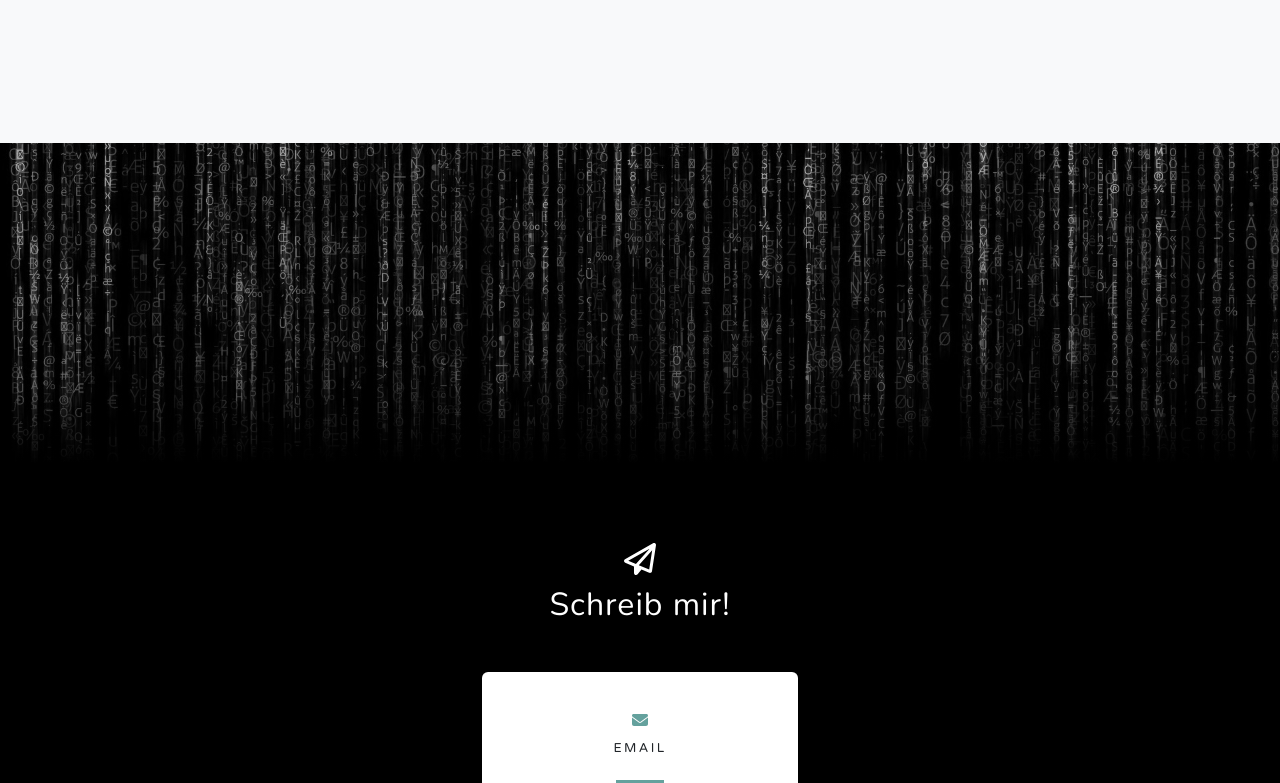
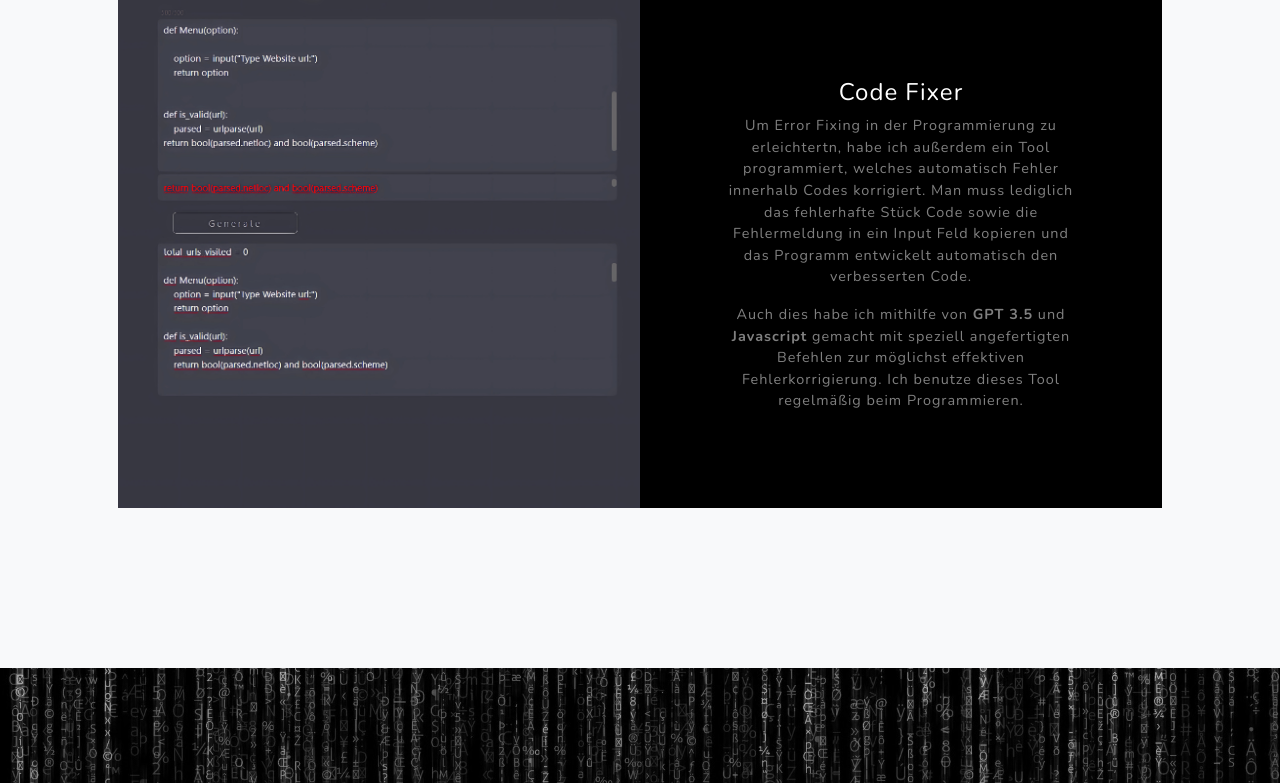
Before and after one commit to Vkastei/TradeCopier.github.io, a plain HTML site: page index.html in a window 1280 px wide. Shown: the part 3623-4406 px from the top of the page. Drawn offline with nearby package versions, Linux system fonts and the light colour scheme.

Commit message:
added another project

```diff
--- a/index.html
+++ b/index.html
@@ -126,6 +126,32 @@
                     </div>
                 </div>
             </div>
+
+            <div class="row gx-0 mb-5 mb-lg-0 justify-content-center">
+                <div class="col-lg-6"><img class="img-fluid" src="assets/img/codefixer.jpg" alt="..." onclick="this.requestFullscreen()" /></div>
+                <div class="col-lg-6">
+                    <div class="bg-black text-center h-100 project">
+                        <div class="d-flex h-100">
+                            <div class="project-text w-100 my-auto text-center text-lg-left">
+                                <h4 class="text-white">Code Fixer</h4>
+                                <p class="mb-0 text-white-50">Um Error Fixing in der Programmierung zu erleichtertn, habe ich außerdem ein Tool programmiert, welches automatisch Fehler innerhalb Codes korrigiert. Man muss lediglich das fehlerhafte Stück Code sowie die Fehlermeldung
+                                    in ein Input Feld kopieren und das Programm entwickelt automatisch den verbesserten Code.
+
+                                </p>
+
+                                <p class="mb-0 text-white-50 mt-3">
+                                    Auch dies habe ich mithilfe von <b>GPT 3.5</b> und <b>Javascript</b> gemacht mit speziell angefertigten Befehlen zur möglichst effektiven Fehlerkorrigierung. Ich benutze dieses Tool regelmäßig beim Programmieren.
+                                </p>
+
+
+                            </div>
+                        </div>
+                    </div>
+                </div>
+            </div>
+
+
+
         </div>
     </section>
     <!-- Signup-->
```
Also changed, not shown: assets/img/codefixer.jpg (added).
